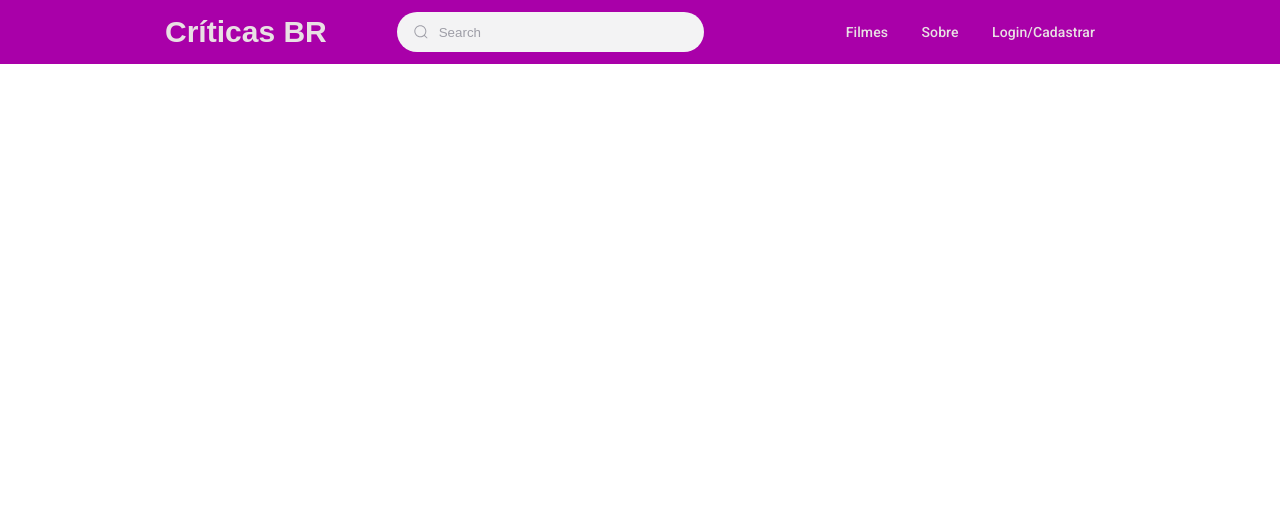
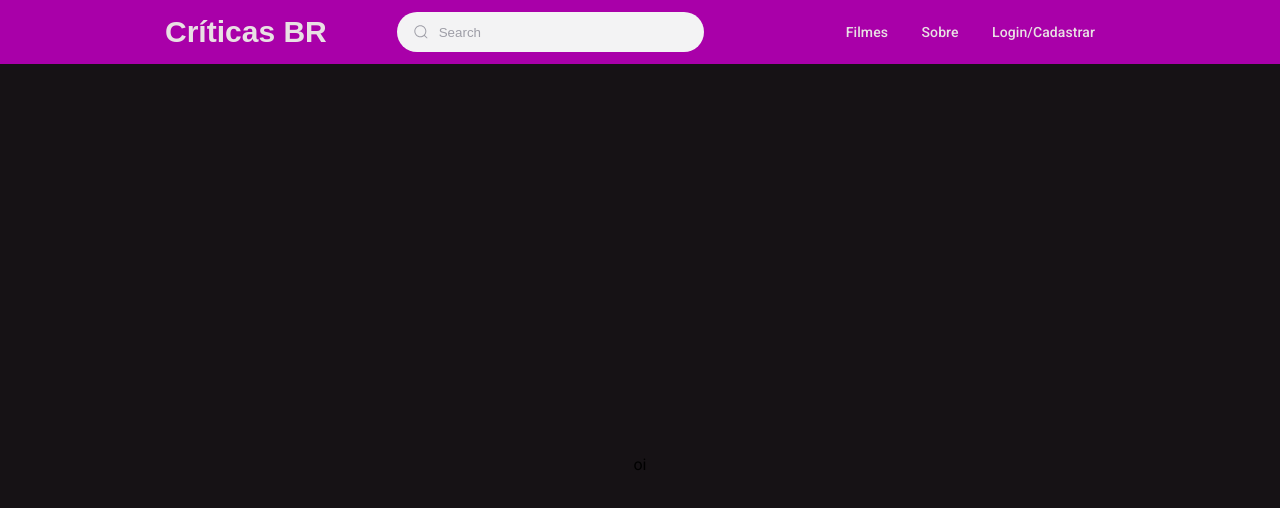
Before and after one commit to leonardo-vargas-de-paula/front-criticas-br, an Angular app in the folder front-criticas-br/: page / in a window 1280 px wide. Shown: the top 508 px of the page. Built offline with nearby package versions, Linux system fonts and the light colour scheme.

Commit message:
feat:importa body

```diff
--- a/front-criticas-br/src/app/app.component.html
+++ b/front-criticas-br/src/app/app.component.html
@@ -1 +1,2 @@
 <app-header></app-header>
+<app-body></app-body>
--- a/front-criticas-br/src/app/app.component.ts
+++ b/front-criticas-br/src/app/app.component.ts
@@ -1,10 +1,11 @@
 import { Component } from '@angular/core';
 import { RouterOutlet } from '@angular/router';
 import { HeaderComponent } from './shared/components/header/header.component';
+import { BodyComponent } from './shared/components/body/body.component';
 
 @Component({
   selector: 'app-root',
-  imports: [RouterOutlet, HeaderComponent],
+  imports: [RouterOutlet, HeaderComponent, BodyComponent],
   templateUrl: './app.component.html',
   styleUrl: './app.component.css'
 })
```
